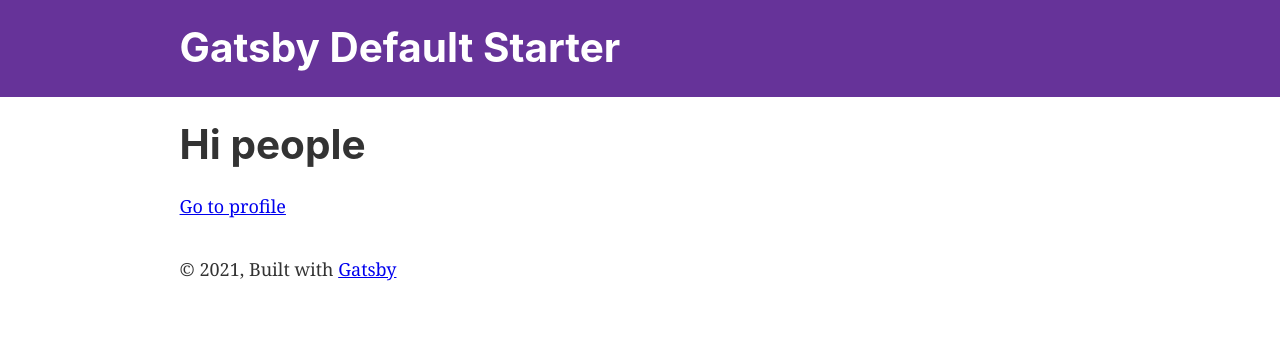
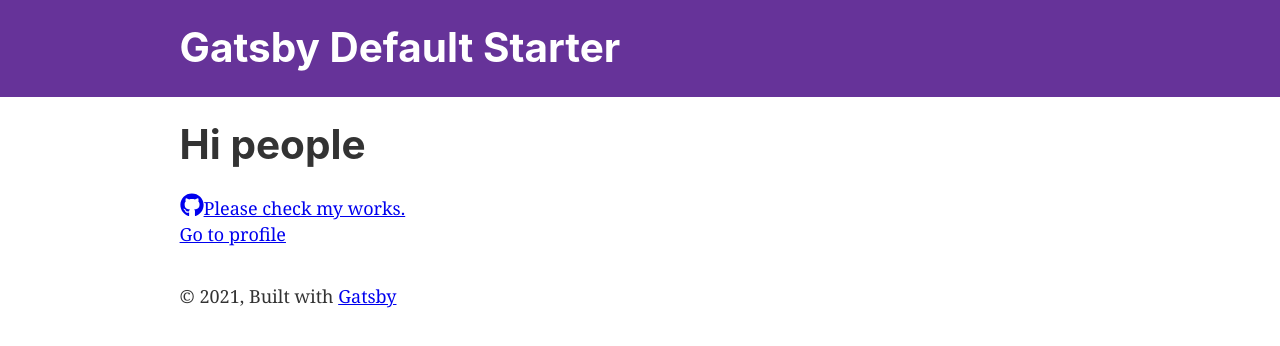
Before and after one commit to twtwtw-gj/my-portfolio, a Gatsby site: page / in a window 1280 px wide. Built offline with nearby package versions, Linux system fonts and the light colour scheme; Gatsby itself is replaced by a stand-in of ours.

Commit message:
add link

```diff
--- a/src/pages/index.js
+++ b/src/pages/index.js
@@ -1,5 +1,8 @@
 import * as React from "react"
 import { Link } from "gatsby"
+
+import { FontAwesomeIcon } from '@fortawesome/react-fontawesome'
+import { faGithub } from '@fortawesome/free-brands-svg-icons'
 
 import Layout from "../components/layout"
 import Seo from "../components/seo"
@@ -8,6 +11,13 @@ const IndexPage = () => (
   <Layout>
     <Seo title="Home" />
     <h1>Hi people</h1>
+    <div>
+      <a href="https://github.com/twtwtw-gj/">
+        <FontAwesomeIcon icon={faGithub} style={{width:24, height:24}} />
+        Please check my works.
+      </a>
+      <br />
+    </div>
     <p>
       <Link to="/profile/">Go to profile</Link> <br />
     </p>
```
Also changed, not shown: package.json (+8 -7 lines), .gitpod.yml, 1 other file.
